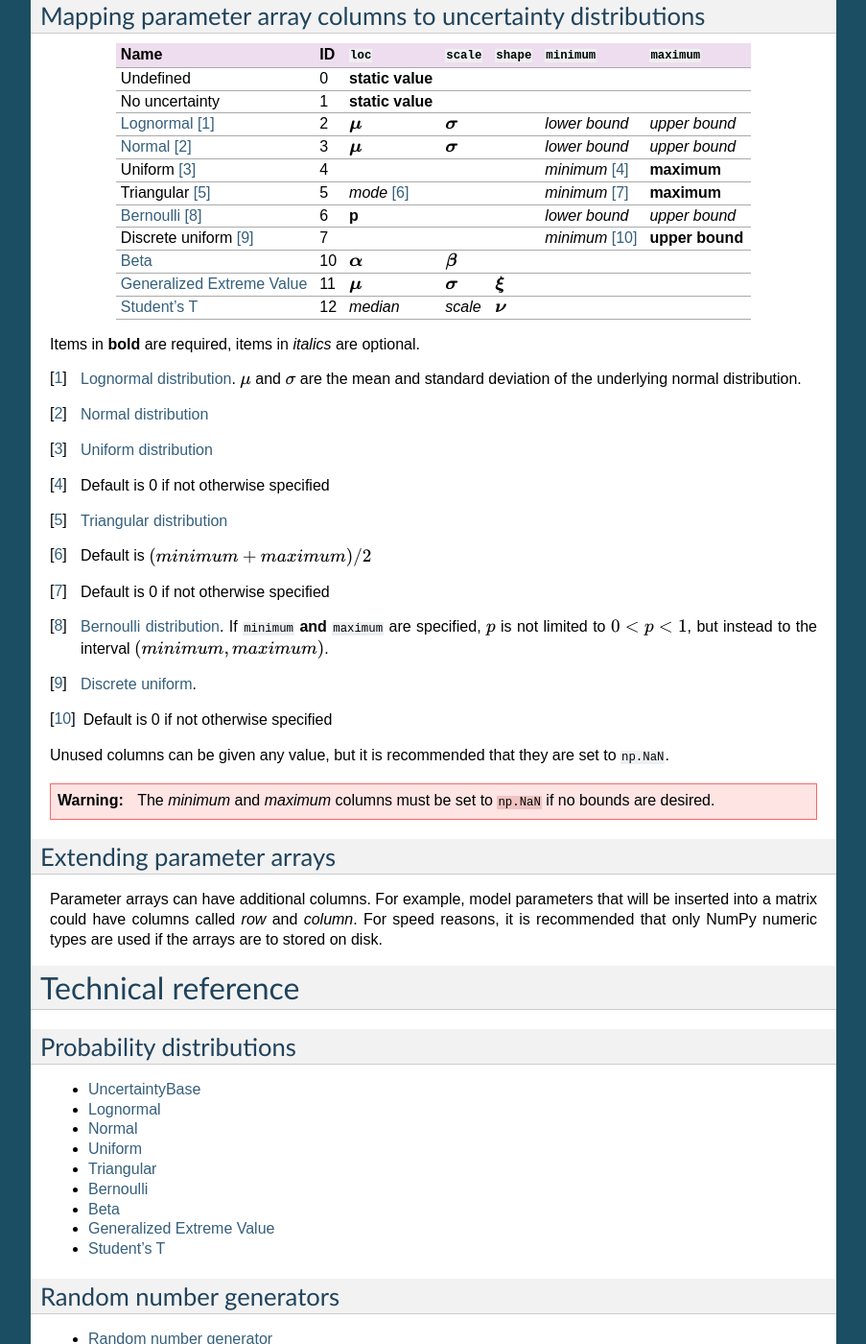
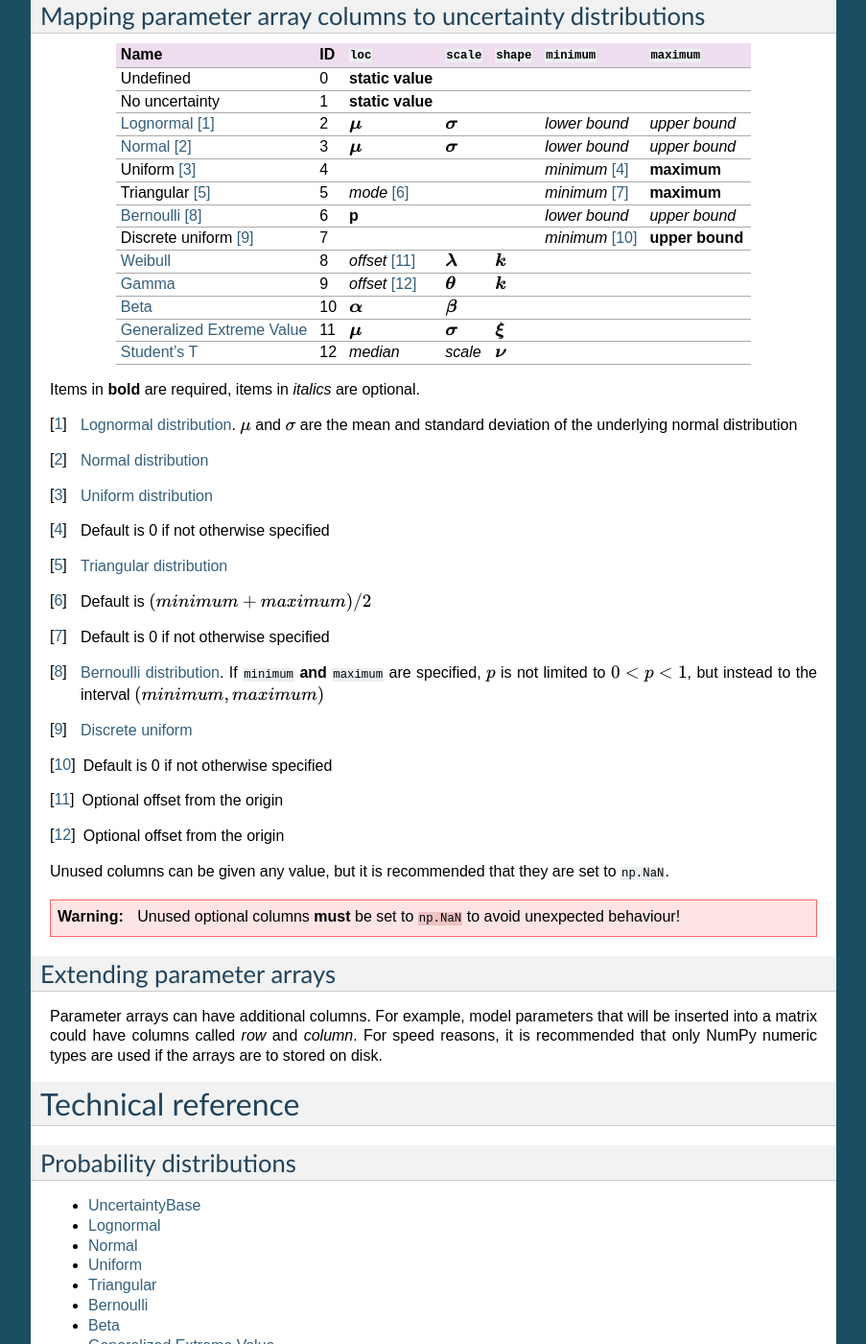
Before and after one commit to brightway-lca/stats_arrays, a Sphinx documentation site: the page built from docs/index.rst, in a window 1280 px wide and 1400 px high, scrolled down 1861 px. Shown: the whole window at 96% size, without its empty margins (198-1101 px from the left). Built offline with Sphinx 7.4.7, drawn with Linux system fonts in a browser that asks for light colours; formulas are drawn with MathJax 3.

Commit message:
Fixed up Weibull and Gamma

```diff
--- a/docs/index.rst
+++ b/docs/index.rst
@@ -105,40 +105,44 @@ Each uncertainty distribution has an integer ID number. See the table below for
 Mapping parameter array columns to uncertainty distributions
 ------------------------------------------------------------
 
-======================= === =========================== =========================== ======================== =============== ===============
-Name                    ID  ``loc``                     ``scale``                   ``shape``                ``minimum``             ``maximum``
-======================= === =========================== =========================== ======================== =============== ===============
+======================= === =========================== ============================= =========================== =============== ===============
+Name                    ID  ``loc``                     ``scale``                     ``shape``                   ``minimum``             ``maximum``
+======================= === =========================== ============================= =========================== =============== ===============
 Undefined               0   **static value**
 No uncertainty          1   **static value**
-:ref:`lognormal` [#]_   2   :math:`\boldsymbol{\mu}`    :math:`\boldsymbol{\sigma}`                          *lower bound*   *upper bound*
-:ref:`normal` [#]_      3   :math:`\boldsymbol{\mu}`    :math:`\boldsymbol{\sigma}`                          *lower bound*   *upper bound*
-Uniform [#]_            4                                                                                    *minimum* [#]_  **maximum**
-Triangular [#]_         5   *mode* [#]_                                                                      *minimum* [#]_  **maximum**
-:ref:`bernoulli` [#]_   6   **p**                                                                            *lower bound*   *upper bound*
-Discrete uniform [#]_   7                                                                                    *minimum* [#]_  **upper bound**
+:ref:`lognormal` [#]_   2   :math:`\boldsymbol{\mu}`    :math:`\boldsymbol{\sigma}`                               *lower bound*   *upper bound*
+:ref:`normal` [#]_      3   :math:`\boldsymbol{\mu}`    :math:`\boldsymbol{\sigma}`                               *lower bound*   *upper bound*
+Uniform [#]_            4                                                                                         *minimum* [#]_  **maximum**
+Triangular [#]_         5   *mode* [#]_                                                                           *minimum* [#]_  **maximum**
+:ref:`bernoulli` [#]_   6   **p**                                                                                 *lower bound*   *upper bound*
+Discrete uniform [#]_   7                                                                                         *minimum* [#]_  **upper bound**
+:ref:`weibull`          8   *offset* [#]_               :math:`\boldsymbol{\lambda}`  :math:`\boldsymbol{k}`
+:ref:`gamma`            9   *offset* [#]_               :math:`\boldsymbol{\theta}`   :math:`\boldsymbol{k}`
 :ref:`beta`             10  :math:`\boldsymbol{\alpha}` :math:`\boldsymbol{\beta}`
-:ref:`extreme`          11  :math:`\boldsymbol{\mu}`    :math:`\boldsymbol{\sigma}` :math:`\boldsymbol{\xi}`
-:ref:`students`         12  *median*                    *scale*                     :math:`\boldsymbol{\nu}`
-======================= === =========================== =========================== ======================== =============== ===============
+:ref:`extreme`          11  :math:`\boldsymbol{\mu}`    :math:`\boldsymbol{\sigma}`   :math:`\boldsymbol{\xi}`
+:ref:`students`         12  *median*                    *scale*                       :math:`\boldsymbol{\nu}`
+======================= === =========================== ============================= =========================== =============== ===============
 
 Items in **bold** are required, items in *italics* are optional.
 
-.. [#] `Lognormal distribution <http://en.wikipedia.org/wiki/Log-normal_distribution>`_. :math:`\mu` and :math:`\sigma` are the mean and standard deviation of the underlying normal distribution.
+.. [#] `Lognormal distribution <http://en.wikipedia.org/wiki/Log-normal_distribution>`_. :math:`\mu` and :math:`\sigma` are the mean and standard deviation of the underlying normal distribution
 .. [#] `Normal distribution <https://en.wikipedia.org/wiki/Normal_distribution>`_
 .. [#] `Uniform distribution <https://en.wikipedia.org/wiki/Uniform_distribution_(continuous)>`_
 .. [#] Default is 0 if not otherwise specified
 .. [#] `Triangular distribution <https://en.wikipedia.org/wiki/Triangular_distribution>`_
 .. [#] Default is :math:`(minimum + maximum) / 2`
 .. [#] Default is 0 if not otherwise specified
-.. [#] `Bernoulli distribution <https://en.wikipedia.org/wiki/Bernoulli_distribution>`_. If ``minimum`` **and** ``maximum`` are specified, :math:`p` is not limited to :math:`0 < p < 1`, but instead to the interval :math:`(minimum,maximum)`.
-.. [#] `Discrete uniform <https://en.wikipedia.org/wiki/Uniform_distribution_(discrete)>`_.
+.. [#] `Bernoulli distribution <https://en.wikipedia.org/wiki/Bernoulli_distribution>`_. If ``minimum`` **and** ``maximum`` are specified, :math:`p` is not limited to :math:`0 < p < 1`, but instead to the interval :math:`(minimum,maximum)`
+.. [#] `Discrete uniform <https://en.wikipedia.org/wiki/Uniform_distribution_(discrete)>`_
 .. [#] Default is 0 if not otherwise specified
+.. [#] Optional offset from the origin
+.. [#] Optional offset from the origin
 
 Unused columns can be given any value, but it is recommended that they are set to ``np.NaN``.
 
 .. warning::
 
-    The *minimum* and *maximum* columns must be set to ``np.NaN`` if no bounds are desired.
+    Unused optional columns **must** be set to ``np.NaN`` to avoid unexpected behaviour!
 
 Extending parameter arrays
 --------------------------
@@ -163,6 +167,8 @@ Probability distributions
    distributions/beta
    distributions/extreme
    distributions/student
+   distributions/gamma
+   distributions/weibull
 
 Random number generators
 ------------------------
```
Also changed, not shown: docs/distributions/gamma.rst (added, +8 -0 lines), docs/distributions/weibull.rst (added, +8 -0 lines), 2 other files.
